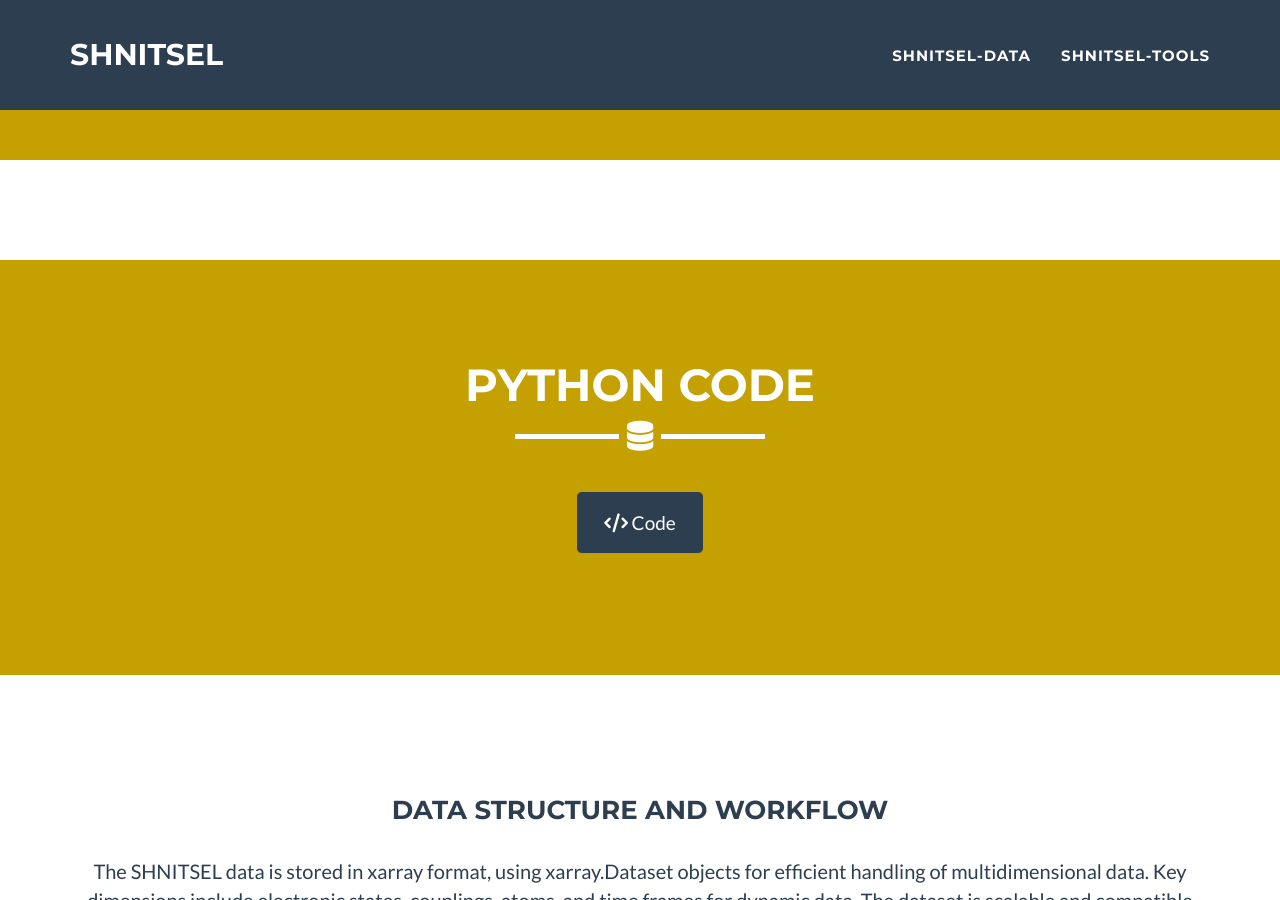
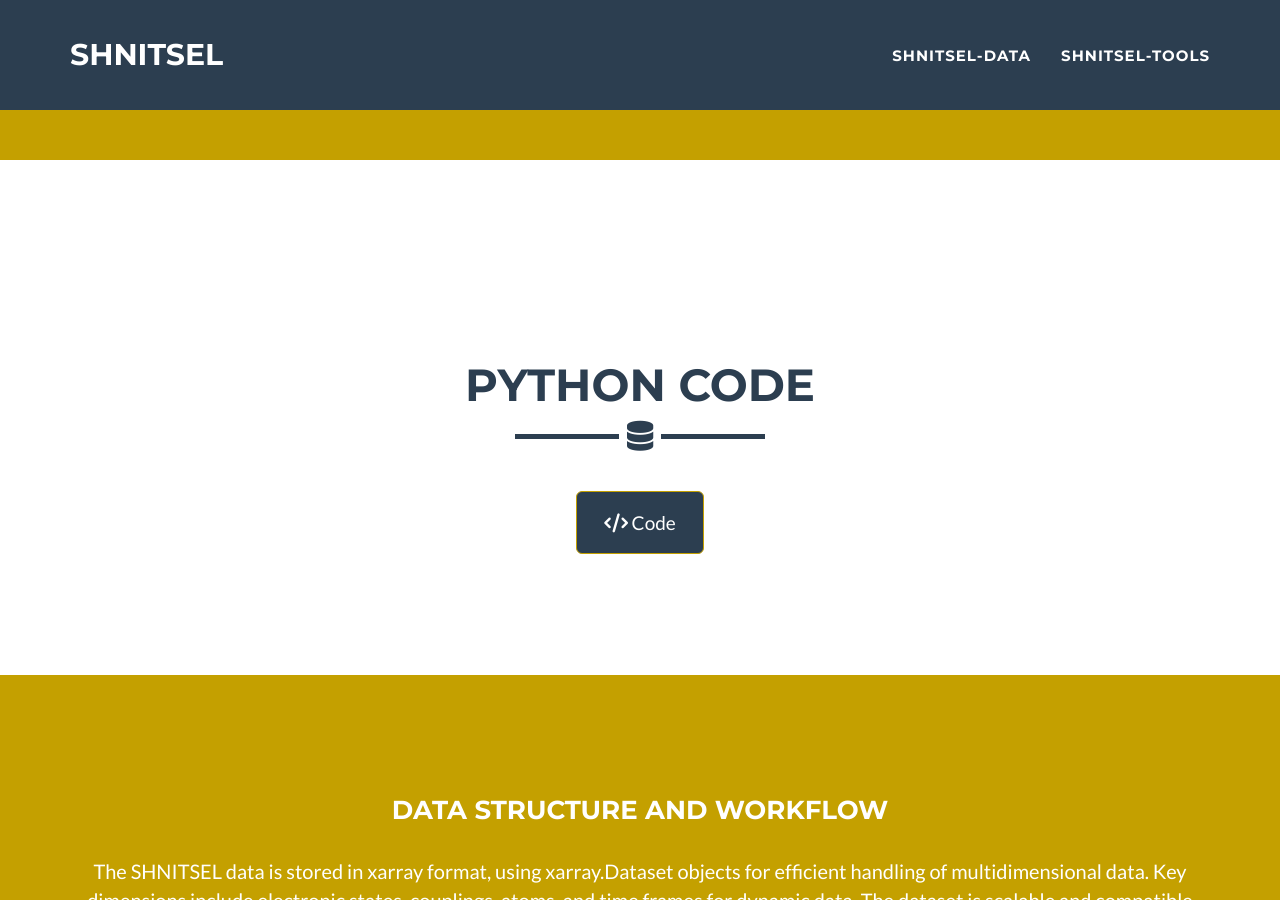
Before and after one commit to SHNITSEL/shnitsel.github.io, a Jekyll site: the page built from _tools/index.html, in a window 1280 px wide and 900 px high, scrolled down 318 px. Built offline with Jekyll 4.4.1, drawn with Linux system fonts in a browser that asks for light colours.

Commit message:
Update index.html

```diff
--- a/_tools/index.html
+++ b/_tools/index.html
@@ -2,12 +2,12 @@
 layout: toolspage
 ---
 
-<section class="success" id="code">
+<section id="code">
  <div class="container">
     <div class="row">
       <div class="col-lg-12 text-center">
         <h2>Python Code</h2>
-       <hr class="star-light">
+       <hr class="star-primary">
         <br>
           <a href="https://github.com/SHNITSEL/shnitsel-tools/tree/main/shnitsel" class="btn btn-lg btn-success" style="background-color:#2c3e50"><i class="fa-solid fa-code" style="color:white"></i> Code</a>
         <br><br>
@@ -16,7 +16,7 @@
   </div>
 </section>
 
-<section id="tut">
+<section class="success" id="tut">
   <div class="container">
     <div class="row">
       <div class="col-lg-12 text-center">
```
